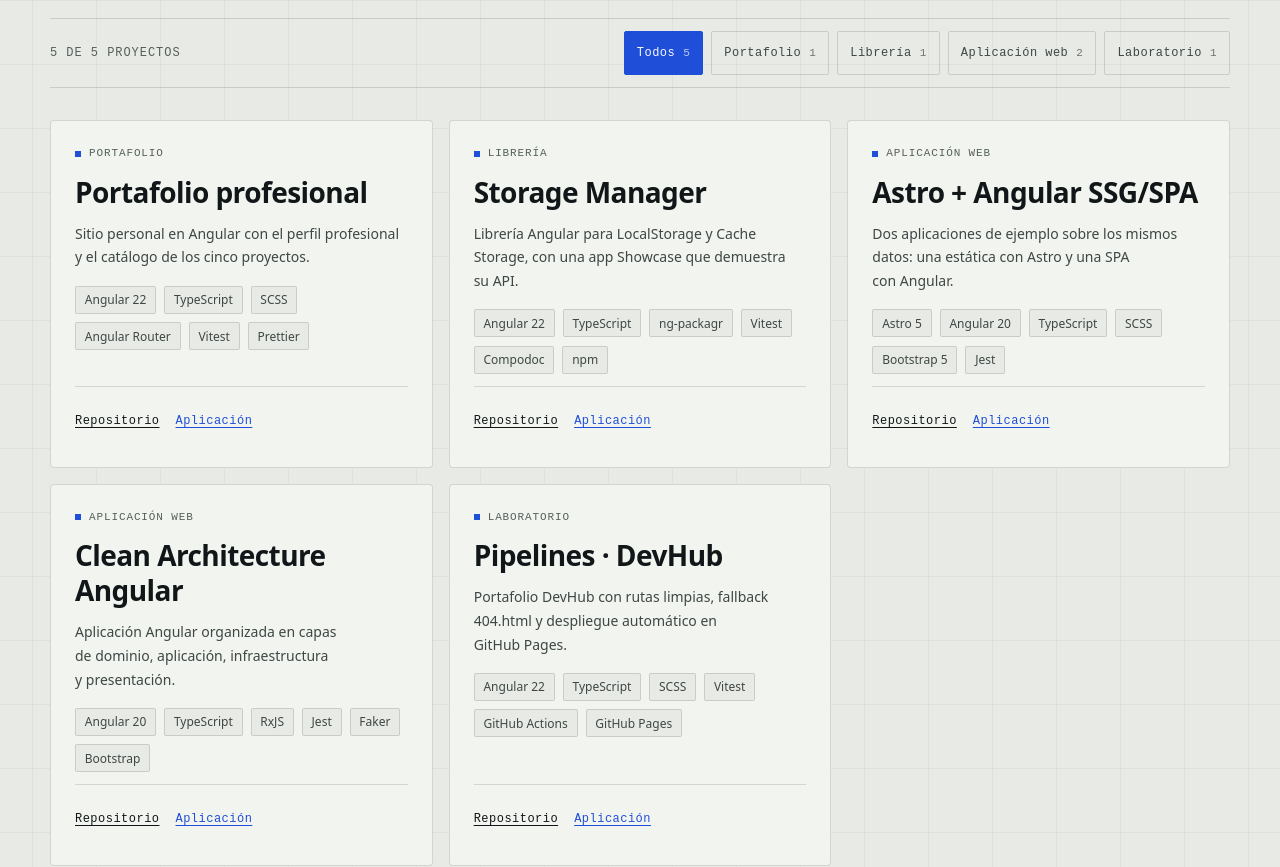
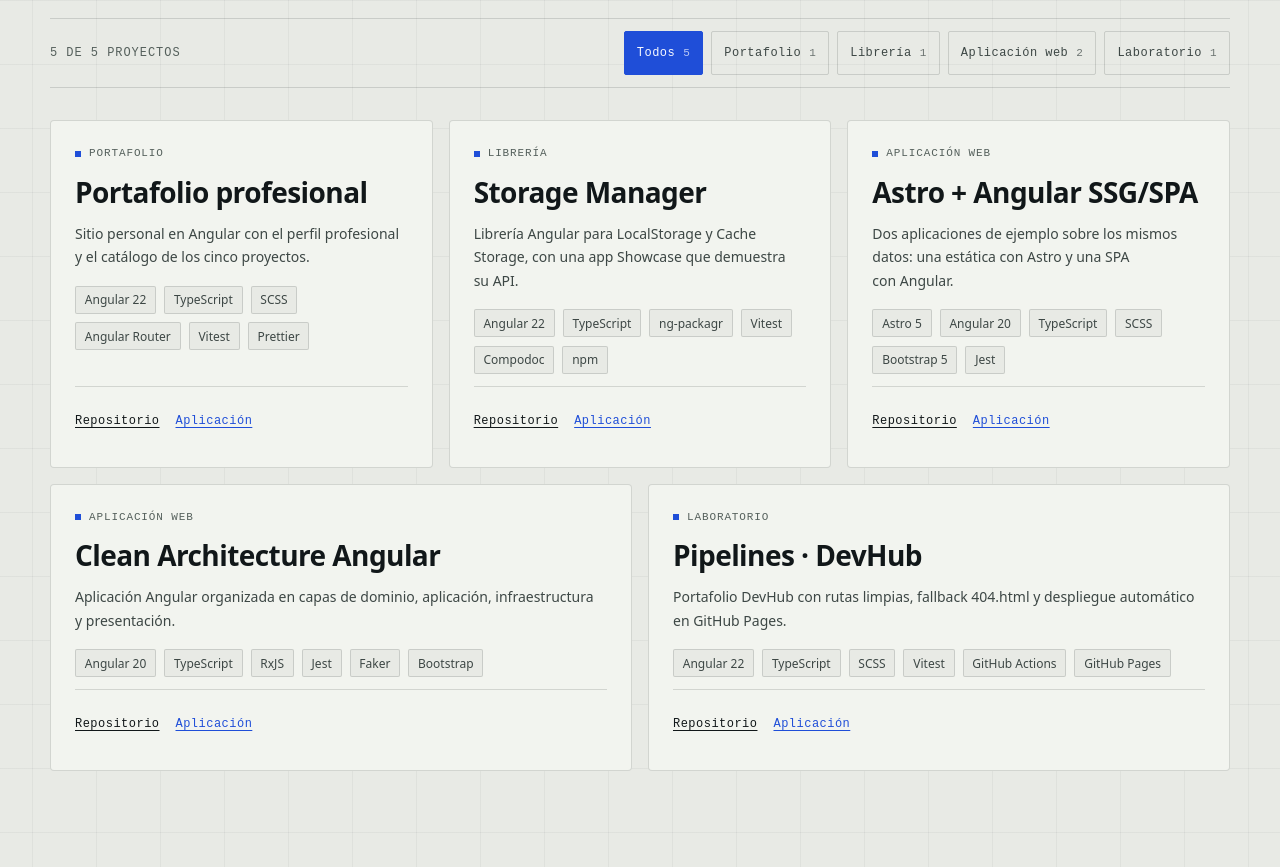
Before and after one commit to INGDavidMora2005/proyecto-portafolio, an Angular app: page /proyectos in a window 1280 px wide. Shown: the part 320-1187 px from the top of the page. Built offline with nearby package versions, Linux system fonts and the light colour scheme; a web font is replaced by a local one.

Commit message:
style(ui): rejillas de habilidades y proyectos sin huecos

```diff
--- a/src/app/features/perfil/components/skills-list/skills-list.scss
+++ b/src/app/features/perfil/components/skills-list/skills-list.scss
@@ -4,6 +4,7 @@
 
 .layers {
   display: grid;
+  grid-template-columns: minmax(0, 1fr);
   gap: var(--space-3);
   margin: 0;
   padding: 0;
@@ -86,9 +87,14 @@
   }
 }
 
-@media (min-width: 640px) {
+@media (min-width: 640px) and (max-width: 1023px) {
   .layers {
     grid-template-columns: repeat(2, minmax(0, 1fr));
+  }
+
+  /* Con un número impar de tarjetas, la última ocupa la fila completa. */
+  .layer:last-child:nth-child(odd) {
+    grid-column: 1 / -1;
   }
 
   .layer__head {
@@ -98,6 +104,15 @@
 
 @media (min-width: 1024px) {
   .layers {
-    grid-template-columns: repeat(3, minmax(0, 1fr));
+    grid-template-columns: repeat(6, minmax(0, 1fr));
+  }
+
+  /* 3 + 2 sin huecos: las tres primeras ocupan 2 columnas y las dos últimas, 3. */
+  .layer:nth-child(-n + 3) {
+    grid-column: span 2;
+  }
+
+  .layer:nth-child(n + 4) {
+    grid-column: span 3;
   }
 }
--- a/src/app/features/proyectos/proyectos.scss
+++ b/src/app/features/proyectos/proyectos.scss
@@ -74,7 +74,7 @@
 
 .catalog__grid {
   display: grid;
-  grid-template-columns: repeat(auto-fill, minmax(min(100%, 290px), 1fr));
+  grid-template-columns: minmax(0, 1fr);
   gap: var(--space-4);
 }
 
@@ -124,6 +124,32 @@
   color: var(--accent);
 }
 
+@media (min-width: 640px) and (max-width: 1023px) {
+  .catalog__grid {
+    grid-template-columns: repeat(2, minmax(0, 1fr));
+  }
+
+  /* Con un número impar de tarjetas, la última ocupa la fila completa. */
+  .catalog__item:last-child:nth-child(odd) {
+    grid-column: 1 / -1;
+  }
+}
+
+@media (min-width: 1024px) {
+  .catalog__grid {
+    grid-template-columns: repeat(6, minmax(0, 1fr));
+  }
+
+  /* 3 + 2 sin huecos: las tres primeras ocupan 2 columnas y las dos últimas, 3. */
+  .catalog__item:nth-child(-n + 3) {
+    grid-column: span 2;
+  }
+
+  .catalog__item:nth-child(n + 4) {
+    grid-column: span 3;
+  }
+}
+
 @media (max-width: 560px) {
   .catalog__toolbar {
     align-items: flex-start;
```
